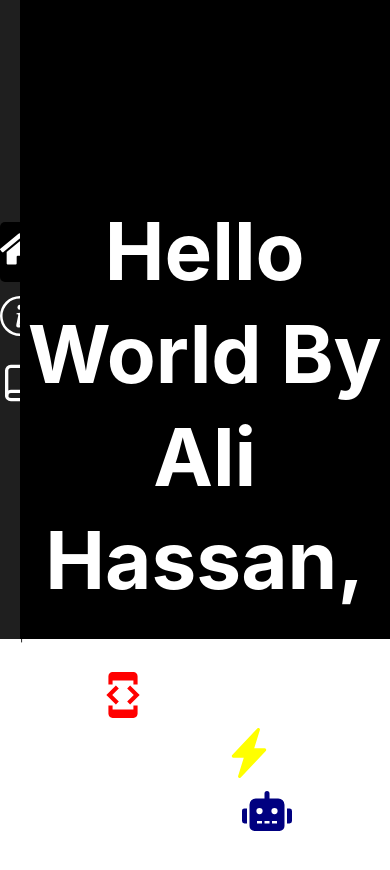
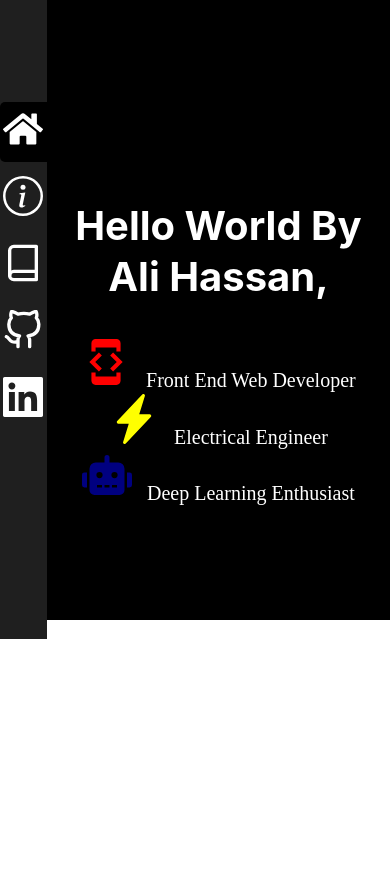
Before and after one commit to alihssan/portfolio-webapp, a React (Create React App) app: page / in a window 390 px wide. Shown: the top 870 px of the page. After the commit the page ends 844 px from the top, so only its background shows below. Built offline with nearby package versions, Linux system fonts and the light colour scheme.

Commit message:
added responsiveness

```diff
--- a/src/App.css
+++ b/src/App.css
@@ -3,7 +3,7 @@
   background-color: black;
   float: right;
   width:95%;
-  height:639px;
+  height:620px;
 }
 .sidebar{
   background-color: #1f1f1f;
@@ -12,7 +12,7 @@
   height:639px;
 
 }
-.a,.b,.c{
+.a,.b,.c,.d,.e{
   width: 100%;
   height:60px;
   border-top-left-radius: 5px;
@@ -21,7 +21,7 @@
 
 }
 .a{
-  margin-top: 221.5px;
+  margin-top: 101.5px;
 
 }
 .cover h1{
@@ -40,3 +40,59 @@
   font-family: 'Times New Roman', Times, serif;
 
 }
+.info{
+  display: none;
+}
+@media (max-width:1000px){
+  .cover h1{
+    font-size: 50px;
+  }
+  .cover h3{
+    font-size: 20px;
+  }
+}
+@media (max-height:740px){
+  .cover{
+    height: 740px;
+  }
+  .sidebar{
+    height: 740px;
+  }
+
+}
+@media (max-width:850px){
+  .cover{
+    width: 92%;
+
+  }
+  .sidebar{
+    width: 8%;
+  }
+}
+@media (max-width:600px){
+  .cover{
+    width: 90%;
+
+  }
+  .sidebar{
+    width: 10%;
+  }
+  .info1{
+    display: none;
+  }
+  .info{
+    display: block;
+  }
+  .cover h1{
+    font-size: 40px;
+  }
+}
+@media (max-width:500px){
+  .cover{
+    width: 88%;
+
+  }
+  .sidebar{
+    width: 12%;
+  }
+}
--- a/src/Main.js
+++ b/src/Main.js
@@ -11,7 +11,47 @@ export default class Main extends Component{
         return(
             <div className="cover">
                 <Typist><h1>Hello World By Ali Hassan,</h1></Typist>
-                <Fade bottom><h3><MdDeveloperMode size={50} color={"red"}/>&nbsp;&nbsp;Front End Web Developer&nbsp;&nbsp;&nbsp;&nbsp;&nbsp;&nbsp;&nbsp;|&nbsp;&nbsp;&nbsp;&nbsp;&nbsp;&nbsp;&nbsp;<BsLightningFill size={50} color={"yellow"}/>&nbsp;&nbsp;Electrical Engineer&nbsp;&nbsp;&nbsp;&nbsp;&nbsp;&nbsp;&nbsp;&nbsp;&nbsp;|&nbsp;&nbsp;&nbsp;&nbsp;&nbsp;&nbsp;&nbsp;<FaRobot size={50} color={"navy"}/>&nbsp;&nbsp; Deep Learning Enthusiast  </h3></Fade>
+                <Fade bottom>
+                    <div className="info1">
+                        <h3>
+                            <MdDeveloperMode
+                                size={50}
+                                color={"red"}
+                                />&nbsp;&nbsp;
+                                Front End Web Developer
+                                &nbsp;&nbsp;&nbsp;
+                                |
+                                &nbsp;&nbsp;
+                                <BsLightningFill size={50} color={"yellow"}/>
+                                &nbsp;&nbsp;
+                                Electrical Engineer
+                                &nbsp;&nbsp;&nbsp;
+                                |
+                                &nbsp;&nbsp;
+                                <FaRobot size={50} color={"navy"}/>
+                                &nbsp;&nbsp;
+                                Deep Learning Enthusiast
+                        </h3>
+                    </div>
+                </Fade>
+
+                <div className="info">
+                <h3>
+                        <MdDeveloperMode
+                            size={50}
+                            color={"red"}
+                            />&nbsp;&nbsp;
+                            Front End Web Developer
+                            <br/>
+                            <BsLightningFill size={50} color={"yellow"}/>
+                            &nbsp;&nbsp;
+                            Electrical Engineer
+                            <br/>
+                            <FaRobot size={50} color={"navy"}/>
+                            &nbsp;&nbsp;
+                            Deep Learning Enthusiast
+                    </h3>
+                </div>
             </div>
         )
     }
--- a/src/Navbar.js
+++ b/src/Navbar.js
@@ -3,21 +3,32 @@ import {FaHome} from 'react-icons/fa'
 import {BsInfoCircle} from 'react-icons/bs'
 import {FiBook} from 'react-icons/fi'
 import {Link} from 'react-router-dom'
+import {FiGithub} from 'react-icons/fi'
+import {GrLinkedin} from 'react-icons/gr'
 
 class SideBar extends Component{
     state={
         home:true,
         about:false,
         projects:false,
+        github:false,
+        linkedin:false
     }
     handlehome=()=>{
-        this.setState({home:true,about:false,projects:false})
+        this.setState({home:true,about:false,projects:false,github:false,linkedin:false})
     }
     handleabout=()=>{
-        this.setState({home:false,about:true,projects:false})
+        this.setState({home:false,about:true,projects:false,github:false,linkedin:false})
     }
     handleprojects=()=>{
-        this.setState({home:false,about:false,projects:true})
+        this.setState({home:false,about:false,projects:true,github:false,linkedin:false})
+    }
+    handlegithub=()=>{
+        this.setState({home:false,about:false,projects:false,github:true,linkedin:false})
+    }
+    handlelinkedin=()=>{
+        this.setState({home:false,about:false,projects:false,github:false,linkedin:true})
+
     }
     render(){
         const style={
@@ -55,6 +66,26 @@ class SideBar extends Component{
             </center>
         </div>
     </Link>
+    <a href="https://github.com/alihssan" onClick={this.handlegithub}>
+        <div
+            className="d"
+            style={{backgroundColor: this.state.github===true ? "black" : "transparent"}}
+        >
+            <center>
+                <FiGithub size={40} color="white" style={style}/>
+            </center>
+        </div>
+    </a>
+    <a href="https://www.linkedin.com/in/ali-hassan-002238157/" onClick={this.handlelinkedin}>
+        <div
+            className="e"
+            style={{backgroundColor: this.state.linkedin===true ? "black" : "transparent"}}
+        >
+            <center>
+                <GrLinkedin size={40} color="white" style={style}/>
+            </center>
+        </div>
+    </a>
   </div>
 
 )
```
